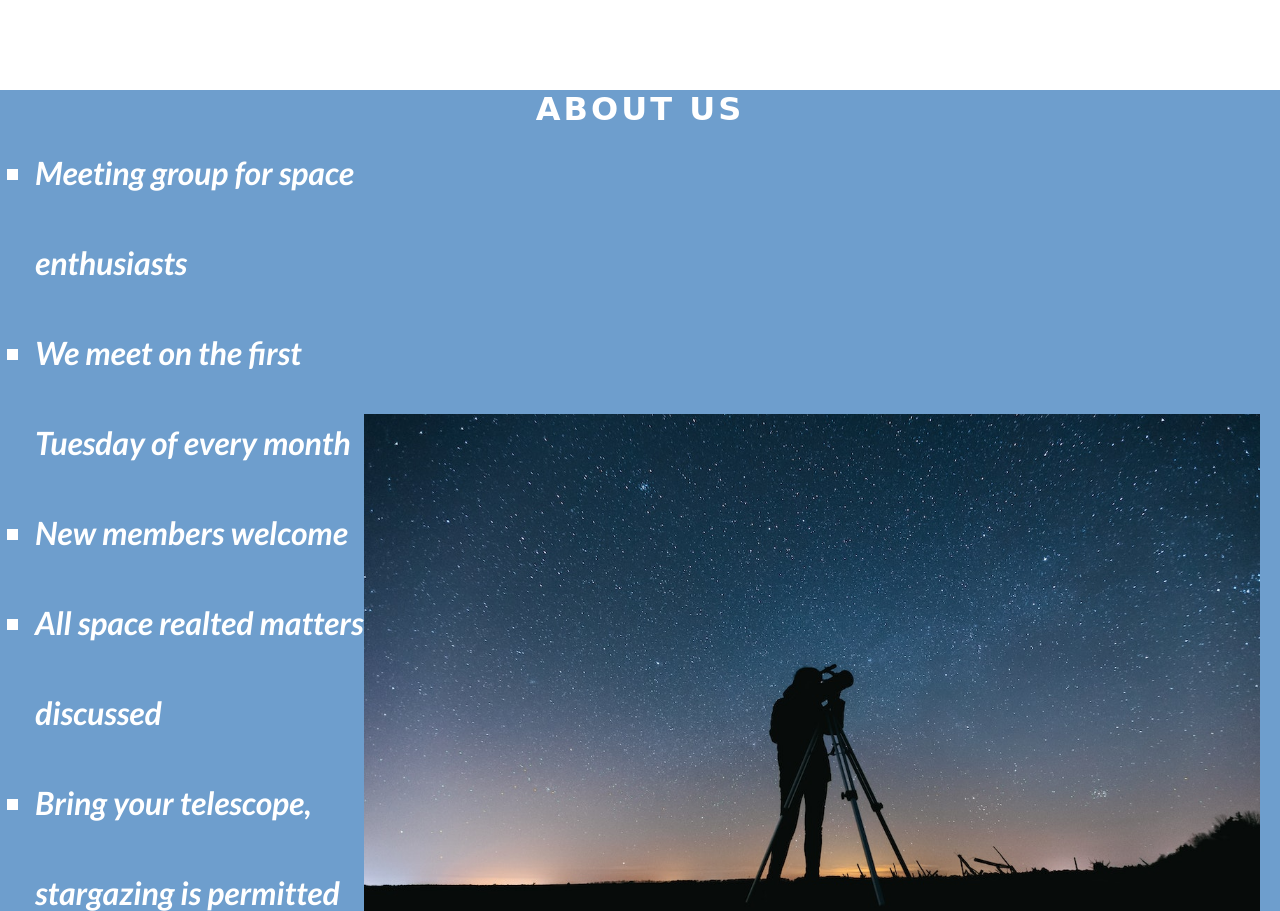
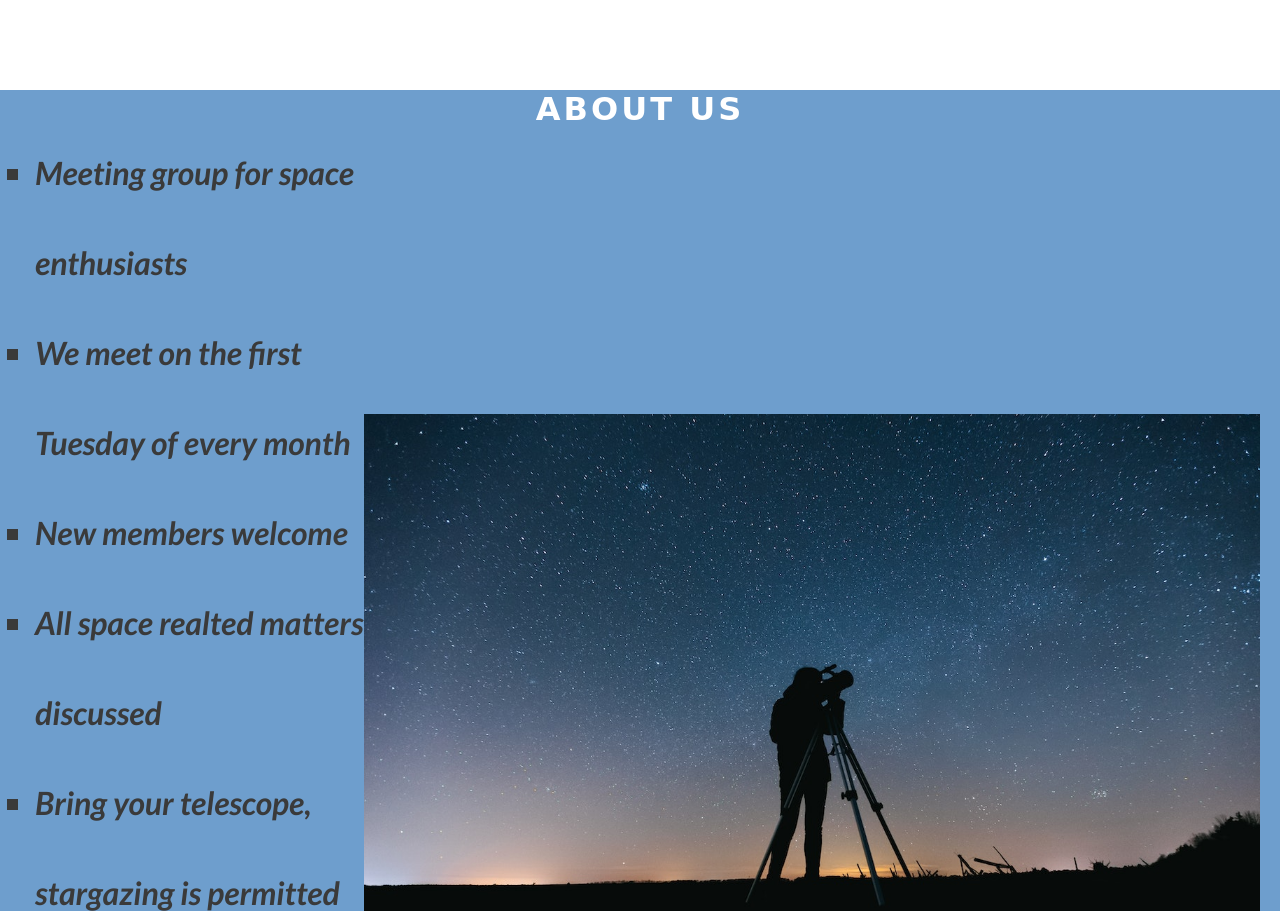
Before and after one commit to oconnorian3/allthingsspace, a plain HTML site: page index.html in a window 1280 px wide. Shown: the part 860-1771 px from the top of the page. Drawn offline with Linux system fonts and the light colour scheme; a web font is replaced by a local one.

Commit message:
Changed color of text in about us section

```diff
--- a/assets/css/style.css
+++ b/assets/css/style.css
@@ -138,6 +138,7 @@ h1 {
     margin-left: 35px;
     line-height: 90px;
     font-size: 200%;
+    color: #3a3a3a;
    }
 
    /* footer */
```
